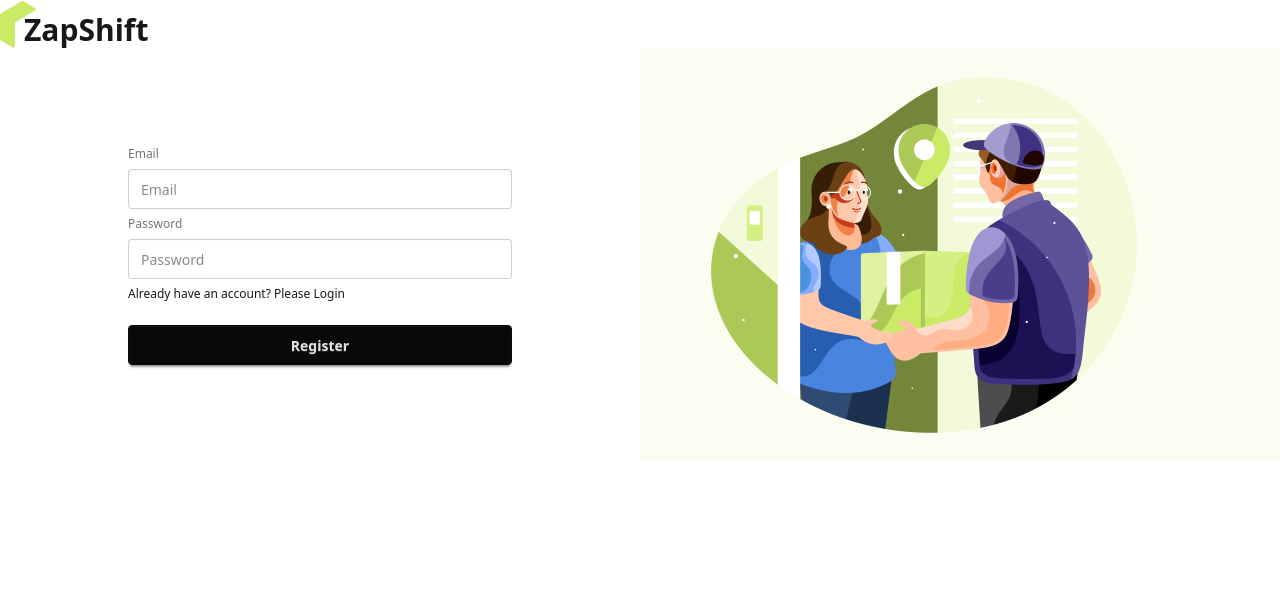
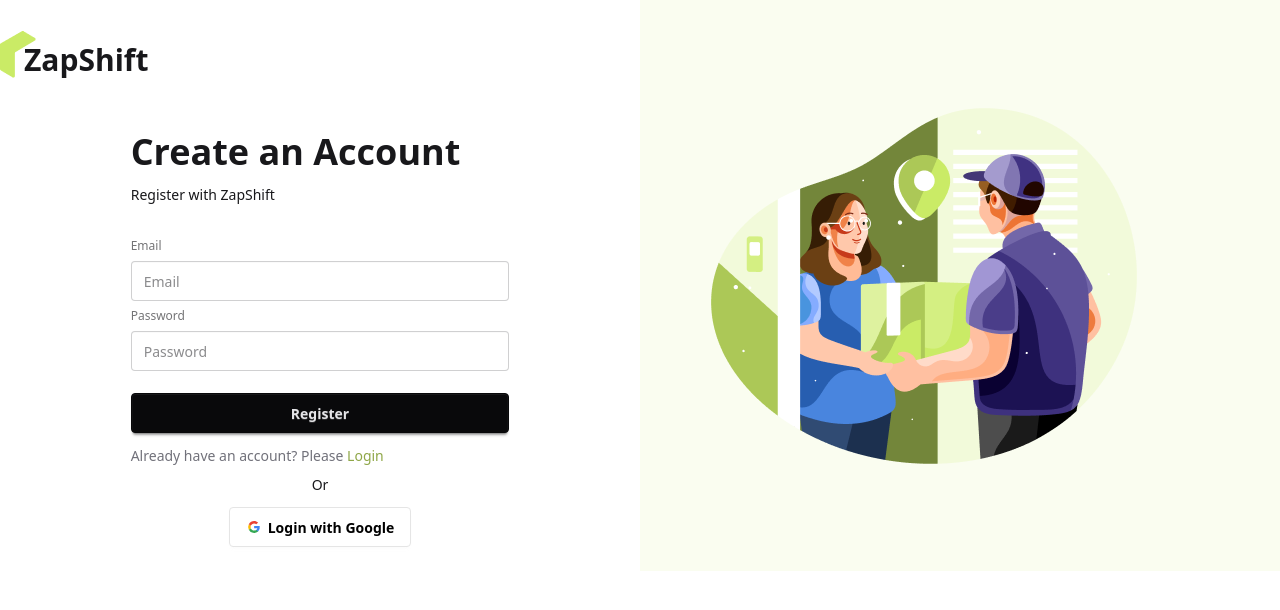
Before and after one commit to adittacse/zap-shift-client, a React (Vite) app: page /register in a window 1280 px wide. Shown: the top 610 px of the page. Built offline with nearby package versions, Linux system fonts and the light colour scheme; no server answers.

Commit message:
auth layout and auth provider updated

```diff
--- a/src/contexts/AuthContext/AuthProvider.jsx
+++ b/src/contexts/AuthContext/AuthProvider.jsx
@@ -1,19 +1,52 @@
+import {useEffect, useState} from "react";
 import AuthContext from "./AuthContext.jsx";
-import { createUserWithEmailAndPassword, signInWithEmailAndPassword } from "firebase/auth";
+import { createUserWithEmailAndPassword, signInWithEmailAndPassword, signOut, GoogleAuthProvider, signInWithPopup, onAuthStateChanged } from "firebase/auth";
 import { auth } from "../../firebase/firebase.init.js";
 
+const googleProvider = new GoogleAuthProvider();
+
 const AuthProvider = ({ children }) => {
+    const [user, setUser] = useState(null);
+    const [loading, setLoading] = useState(true);
+
     const registerUser = (email, password) => {
+        setLoading(true);
         return createUserWithEmailAndPassword(auth, email, password);
     }
 
     const signInUser = (email, password) => {
+        setLoading(true);
         return signInWithEmailAndPassword(auth, email, password);
     }
 
+    const signInGoogle = () => {
+        setLoading(true);
+        return signInWithPopup(auth, googleProvider);
+    }
+
+    const logOut = () => {
+        setLoading(true);
+        return signOut(auth);
+    }
+
+    useEffect(() => {
+        const unsubscribe = onAuthStateChanged(auth, (currentUser) => {
+            setUser(currentUser);
+            setLoading(false);
+        });
+
+        return () => {
+            unsubscribe();
+        }
+    }, []);
+
     const authInfo = {
+        user,
+        loading,
         registerUser,
-        signInUser
+        signInUser,
+        signInGoogle,
+        logOut
     };
 
     return (
--- a/src/index.css
+++ b/src/index.css
@@ -26,6 +26,14 @@
     color: #1F1F1F;
 }
 
+.text-green-8 {
+    color: #8FA748;
+}
+
+.text-zinc-500 {
+    color: #71717A;
+}
+
 .bg-black-12 {
     background-color: #1F1F1F;
 }
--- a/src/layouts/AuthLayout.jsx
+++ b/src/layouts/AuthLayout.jsx
@@ -5,14 +5,16 @@ import authImg from "../assets/authImage.png";
 const AuthLayout = () => {
     return (
         <div className="max-w-7xl mx-auto">
-            <Logo />
-            <div className="flex items-center">
-                <div className="flex-1">
-                    <div className="max-w-96 mx-auto">
+            <div className="flex items-center bg-green-1">
+                <div className="flex-1 bg-base-100">
+                    <div className="py-[30px]">
+                        <Logo />
+                    </div>
+                    <div className="max-w-8/12 mx-auto">
                         <Outlet />
                     </div>
                 </div>
-                <div className="flex-1 bg-green-1">
+                <div className="flex-1">
                     <img src={authImg} alt="auth image"/>
                 </div>
             </div>
--- a/src/pages/Auth/Login/Login.jsx
+++ b/src/pages/Auth/Login/Login.jsx
@@ -2,6 +2,7 @@ import { useContext } from "react";
 import { Link } from "react-router";
 import { useForm } from "react-hook-form";
 import AuthContext from "../../../contexts/AuthContext/AuthContext.jsx";
+import SocialLogin from "../SocialLogin/SocialLogin.jsx";
 
 const Login = () => {
     const {
@@ -22,21 +23,21 @@ const Login = () => {
     }
 
     return (
-        <div className="card bg-base-100 w-full max-w-sm shrink-0 shadow-2xl">
+        <div className="card bg-base-100 w-full shrink-0">
             <div className="card-body">
-                <h1 className="text-5xl font-bold mb-1">Welcome Back</h1>
+                <h3 className="text-4xl font-bold mb-1">Welcome Back</h3>
                 <p className="mb-5">Login with ZapShift</p>
 
                 <form onSubmit={handleSubmit(handleLogin)}>
                     <fieldset className="fieldset">
                         {/* email */}
                         <label className="label">Email</label>
-                        <input {...register("email", { required: true })} type="email" className="input" placeholder="Email" />
+                        <input {...register("email", { required: true })} type="email" className="input w-full" placeholder="Email" />
                         { errors.email?.type === "required" && <p className="text-red-500 font-medium">Email is Required</p> }
 
                         {/* password */}
                         <label className="label">Password</label>
-                        <input {...register("password", { required: true, minLength: 6 })} type="password" className="input" placeholder="Password" />
+                        <input {...register("password", { required: true, minLength: 6 })} type="password" className="input w-full" placeholder="Password" />
                         { errors.password?.type === "required" && <p className="text-red-500 font-medium">Password is Required</p> }
                         { errors.password?.type === "minLength" && <p className="text-red-500 font-medium">Password must be at least 6 character</p> }
 
@@ -45,14 +46,9 @@ const Login = () => {
                     </fieldset>
                 </form>
 
-                <p>Don’t have any account? <Link to="/register" className="link link-hover">Register</Link></p>
-                <p className="text-center">Or</p>
+                <p className="text-zinc-500">Don’t have any account? <Link to="/register" className="link link-hover text-green-8">Register</Link></p>
 
-                {/* Google */}
-                <button className="btn bg-white text-black border-[#e5e5e5]">
-                    <svg aria-label="Google logo" width="16" height="16" xmlns="http://www.w3.org/2000/svg" viewBox="0 0 512 512"><g><path d="m0 0H512V512H0" fill="#fff"></path><path fill="#34a853" d="M153 292c30 82 118 95 171 60h62v48A192 192 0 0190 341"></path><path fill="#4285f4" d="m386 400a140 175 0 0053-179H260v74h102q-7 37-38 57"></path><path fill="#fbbc02" d="m90 341a208 200 0 010-171l63 49q-12 37 0 73"></path><path fill="#ea4335" d="m153 219c22-69 116-109 179-50l55-54c-78-75-230-72-297 55"></path></g></svg>
-                    Login with Google
-                </button>
+                <SocialLogin />
             </div>
         </div>
     );
--- a/src/pages/Auth/Register/Register.jsx
+++ b/src/pages/Auth/Register/Register.jsx
@@ -2,14 +2,15 @@ import { useContext } from "react";
 import { Link } from "react-router";
 import { useForm } from "react-hook-form";
 import AuthContext from "../../../contexts/AuthContext/AuthContext.jsx";
+import SocialLogin from "../SocialLogin/SocialLogin.jsx";
 
 const Register = () => {
     const {
         register,
         handleSubmit,
-        formState: { errors }
+        formState: {errors}
     } = useForm();
-    const { registerUser } = useContext(AuthContext);
+    const {registerUser} = useContext(AuthContext);
 
     const handleRegistration = (data) => {
         registerUser(data.email, data.password)
@@ -22,13 +23,19 @@ const Register = () => {
     }
 
     return (
-        <div>
+        <div className="card bg-base-100 w-full shrink-0">
+            <div className="card-body">
+                <h3 className="text-4xl font-bold mb-1">Create an Account</h3>
+                <p className="mb-5">Register with ZapShift</p>
+
                 <form onSubmit={handleSubmit(handleRegistration)}>
                     <fieldset className="fieldset">
                         {/* email */}
                         <label className="label">Email</label>
-                    <input {...register("email", { required: true })} type="email" className="input w-full" placeholder="Email" />
-                    { errors.email?.type === "required" && <p className="text-red-500 font-medium">Email is Required</p> }
+                        <input {...register("email", {required: true})} type="email" className="input w-full"
+                               placeholder="Email"/>
+                        {errors.email?.type === "required" &&
+                            <p className="text-red-500 font-medium">Email is Required</p>}
 
                         {/* password */}
                         <label className="label">Password</label>
@@ -36,15 +43,24 @@ const Register = () => {
                             required: true,
                             minLength: 6,
                             pattern: /^(?=.*[A-Z])(?=.*[a-z])(?=.*\d)(?=.[A-Za-z0-9]).+$/
-                    })} type="password" className="input w-full" placeholder="Password" />
-                    { errors.password?.type === "required" && <p className="text-red-500 font-medium">Password is Required</p> }
-                    { errors.password?.type === "minLength" && <p className="text-red-500 font-medium">Password must be at least 6 character</p> }
-                    { errors.password?.type === "pattern" && <p className="text-red-500 font-medium">Password must have at leat one uppercase, at least one lowercase, at least one number, and at least one special character</p> }
+                        })} type="password" className="input w-full" placeholder="Password"/>
+                        {errors.password?.type === "required" &&
+                            <p className="text-red-500 font-medium">Password is Required</p>}
+                        {errors.password?.type === "minLength" &&
+                            <p className="text-red-500 font-medium">Password must be at least 6 character</p>}
+                        {errors.password?.type === "pattern" &&
+                            <p className="text-red-500 font-medium">Password must have at leat one uppercase, at least
+                                one lowercase, at least one number, and at least one special character</p>}
 
-                    <div>Already have an account? Please <Link to="/login" className="link link-hover">Login</Link></div>
                         <button className="btn btn-neutral mt-4">Register</button>
                     </fieldset>
                 </form>
+
+                <p className="text-zinc-500">Already have an account? Please <Link to="/login" className="link link-hover text-green-8">Login</Link>
+                </p>
+
+                <SocialLogin />
+            </div>
         </div>
     );
 };
--- /dev/null
+++ b/src/pages/Auth/SocialLogin/SocialLogin.jsx
@@ -0,0 +1,30 @@
+import { useContext } from "react";
+import AuthContext from "../../../contexts/AuthContext/AuthContext.jsx";
+
+const SocialLogin = () => {
+    const { signInGoogle } = useContext(AuthContext);
+
+    const handleSignIn = () => {
+        signInGoogle()
+            .then((result) => {
+                console.log(result.user);
+            })
+            .catch((error) => {
+                console.log(error.message);
+            })
+    }
+
+    return (
+        <div className="flex flex-col items-center">
+            <p className="text-center mb-3">Or</p>
+
+            {/* Google */}
+            <button onClick={handleSignIn} className="btn bg-white text-black border-[#e5e5e5]">
+                <svg aria-label="Google logo" width="16" height="16" xmlns="http://www.w3.org/2000/svg" viewBox="0 0 512 512"><g><path d="m0 0H512V512H0" fill="#fff"></path><path fill="#34a853" d="M153 292c30 82 118 95 171 60h62v48A192 192 0 0190 341"></path><path fill="#4285f4" d="m386 400a140 175 0 0053-179H260v74h102q-7 37-38 57"></path><path fill="#fbbc02" d="m90 341a208 200 0 010-171l63 49q-12 37 0 73"></path><path fill="#ea4335" d="m153 219c22-69 116-109 179-50l55-54c-78-75-230-72-297 55"></path></g></svg>
+                Login with Google
+            </button>
+        </div>
+    );
+};
+
+export default SocialLogin;
```
Lines whose indentation alone changed are shown as unchanged.
